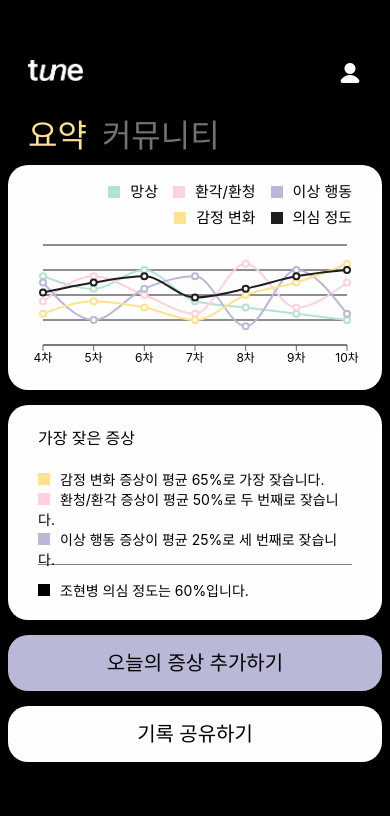
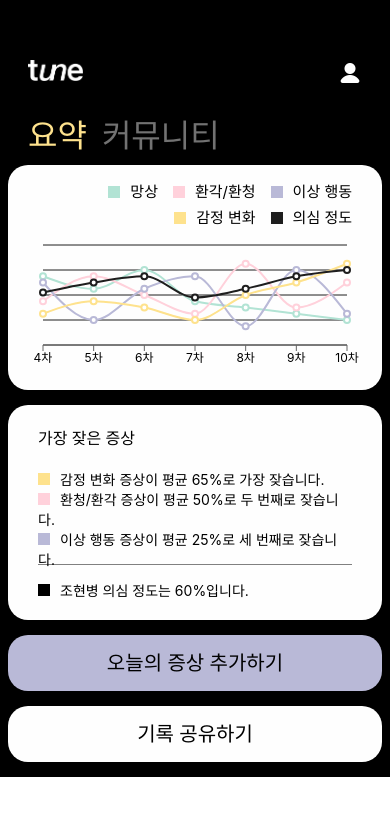
Before and after one commit to Club-PARD/UJaCha_WEB, a React (Create React App) app: page /home in a window 390 px wide. Shown: the top 816 px of the page. Built offline with nearby package versions, Linux system fonts and the light colour scheme; no server answers; sample sign-in values are in the browser's storage; a web font is replaced by a local one.

Commit message:
feat : responsive web

```diff
--- a/src/Layout/Layout.js
+++ b/src/Layout/Layout.js
@@ -68,4 +68,12 @@ export const BlackContainer = styled.div`
     flex-direction: ${(props) => props.flexDirection};
 
     background-color: black;
+
+    @media screen and (max-width: 768px) {
+        height: ${(props) => props.mobileHeight};
+    }
+
+    @media screen and (min-width: 769px) {
+        height: ${(props) => props.desktopHeight};
+    }
 `;
```
